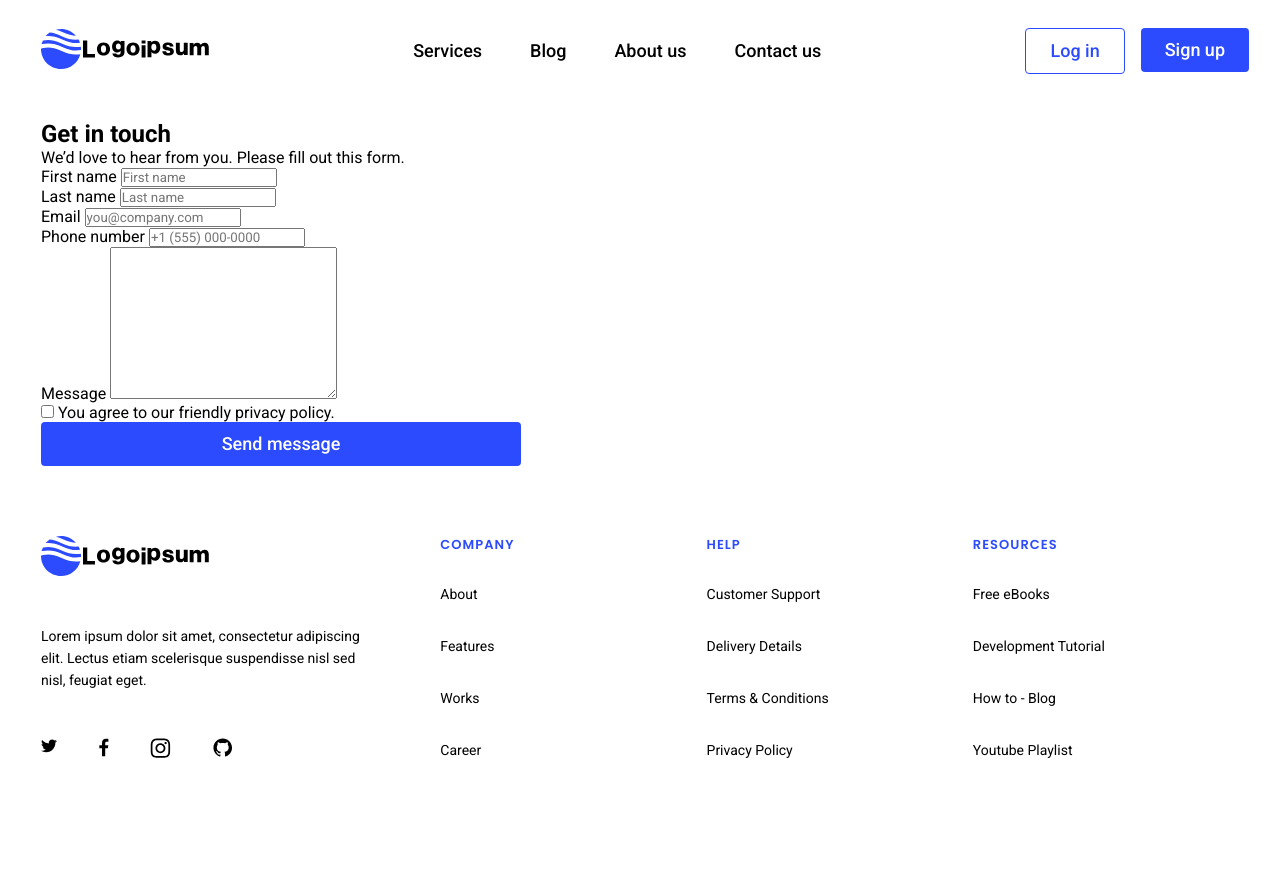
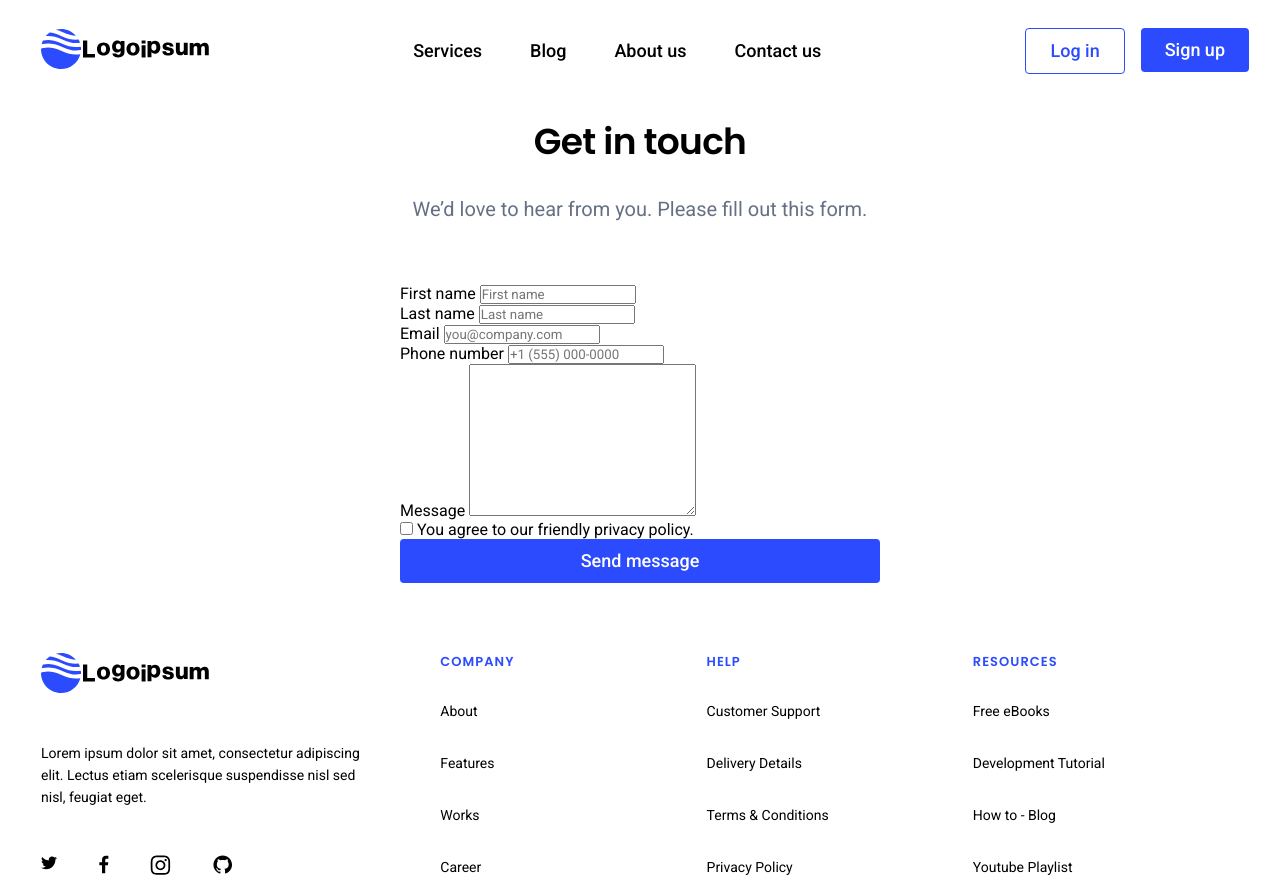
Before and after one commit to Moin010/Portfolio-Demo-Site-01, a plain HTML site: page pages/contact-us.html in a window 1280 px wide. Shown: the top 882 px of the page. Drawn offline with Linux system fonts and the light colour scheme; files whose address does not match are found by name.

Commit message:
partial contact form css

```diff
--- a/css/style.css
+++ b/css/style.css
@@ -1292,3 +1292,30 @@ ul li a {
   top: 160%;
   border: 1px solid #e4e4e7;
 }
+
+/* contact us page */
+/* contact us page */
+
+.contact-page-form .contact-form {
+  display: flex;
+  flex-direction: column;
+  align-items: center;
+  gap: 30px;
+}
+.contact-page-form .contact-form .contact-form-header h1 {
+  font-family: var(--second-family);
+  font-weight: 600;
+  font-size: 36px;
+  line-height: 122%;
+  letter-spacing: -0.02em;
+  text-align: center;
+}
+.contact-page-form .contact-form .contact-form-details p {
+  font-family: var(--font-family);
+  font-weight: 400;
+  font-size: 20px;
+  line-height: 150%;
+  text-align: center;
+  color: #667085;
+  margin-bottom: 30px;
+}
--- a/pages/contact-us.html
+++ b/pages/contact-us.html
@@ -71,7 +71,7 @@
             <h1>Get in touch</h1>
           </div>
           <div class="contact-form-details">
-            We’d love to hear from you. Please fill out this form.
+            <p>We’d love to hear from you. Please fill out this form.</p>
           </div>
           <div class="contact-form-area">
             <form class="contact-page-contact-form">
```
